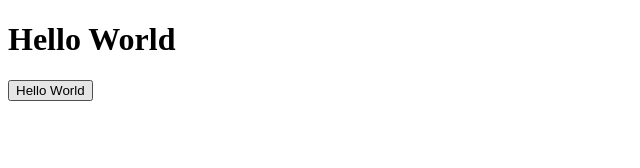
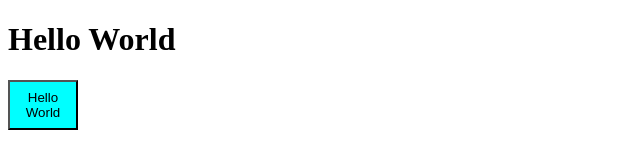
Before and after one commit to RjayEscalante/html-project, a plain HTML site: page index.html in a window 1280 px wide. In both pictures the pointer is over the button "Hello World". Shown: the whole page, without its empty margins (0-640 px from the left). Drawn offline with Linux system fonts and the light colour scheme.

Commit message:
add css on button

```diff
--- a/assets/css/style.css
+++ b/assets/css/style.css
@@ -0,0 +1,5 @@
+.button:hover{
+    background-color: aqua;
+    height: 50px;
+    width: 70px;
+}
--- a/index.html
+++ b/index.html
@@ -11,7 +11,7 @@
 
 <body>
     <h1>Hello World</h1>
-    <button>Hello World</button>
+    <button class="button">Hello World</button>
 </body>
 
 </html>
```
